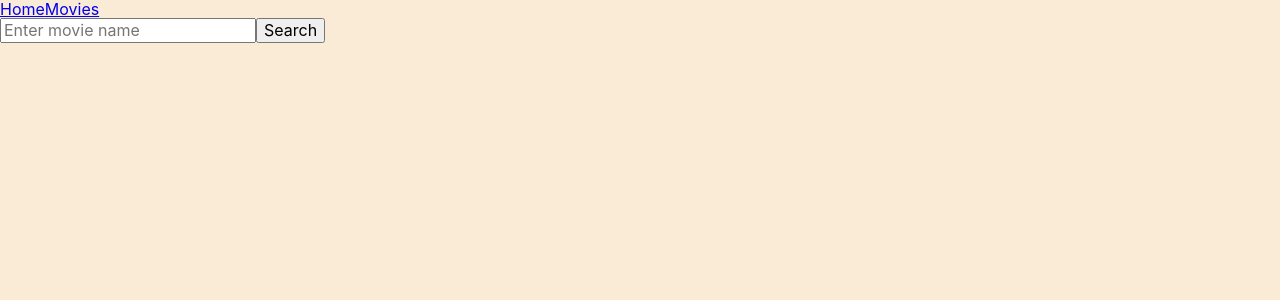
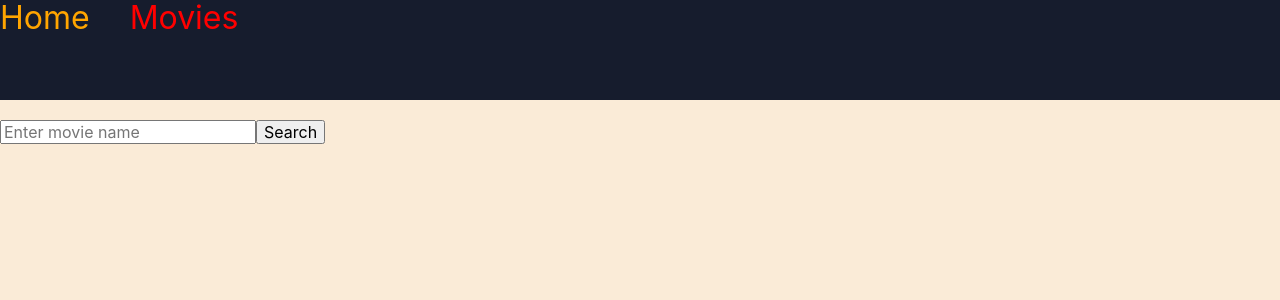
Before and after one commit to Oleggman/goit-react-hw-05-movies, a React (Create React App) app: page /goit-react-hw-05-movies/movies in a window 1280 px wide. Shown: the top 300 px of the page. Built offline with nearby package versions, Linux system fonts and the light colour scheme.

Commit message:
Add starting styles

```diff
--- a/src/components/App.jsx
+++ b/src/components/App.jsx
@@ -2,9 +2,11 @@ import { Routes, Route } from "react-router-dom";
 import HomePage from 'pages/HomePage';
 import MoviesPage from 'pages/MoviesPage';
 import MovieDetailsPage from 'pages/MovieDetailsPage';
-import { SharedLayout } from "./SharedLayout";
+import { SharedLayout } from "./SharedLayout/SharedLayout";
 import { Reviews } from "./Reviews/Reviews";
 import { Creadits } from "./Creadits/Creadits";
+
+
 
 export const App = () => {
   return (
--- a/src/components/GlobalStyle.js
+++ b/src/components/GlobalStyle.js
@@ -20,6 +20,7 @@ export const GlobalStyle = createGlobalStyle`
 
   body {
     margin: 0;
+    padding: 120px 0 0 0;
     font-family: -apple-system, BlinkMacSystemFont, 'Segoe UI', Roboto,
       Oxygen-Sans, Ubuntu, Cantarell, 'Helvetica Neue', sans-serif;
     color: #212121;
@@ -41,8 +42,12 @@ export const GlobalStyle = createGlobalStyle`
 
   ul {
     padding: 0;
+    list-style: none;
   }
 
+  a {
+    text-decoration: none;
+  }
   /* body {
     margin: 0;
     font-family: -apple-system, BlinkMacSystemFont, 'Segoe UI', 'Roboto', 'Oxygen',
--- a/src/components/SharedLayout.jsx
+++ /dev/null
@@ -1,18 +0,0 @@
-import { NavLink, Outlet } from "react-router-dom";
-
-export const SharedLayout = () => {
-  return (
-    <>
-      <header>
-        <nav>
-          <NavLink to="/">Home</NavLink>
-          <NavLink to="/movies">Movies</NavLink>
-        </nav>
-      </header>
-
-      <main>
-        <Outlet />
-      </main>
-    </>
-  );
-}
--- /dev/null
+++ b/src/components/SharedLayout/SharedLayout.jsx
@@ -0,0 +1,19 @@
+import { NavLink, Outlet } from "react-router-dom";
+import { Header, Nav, StyledNavLink } from "./SharedLayout.styled";
+
+export const SharedLayout = () => {
+  return (
+    <>
+      <Header>
+        <Nav>
+          <StyledNavLink to="/">Home</StyledNavLink>
+          <StyledNavLink to="/movies">Movies</StyledNavLink>
+        </Nav>
+      </Header>
+
+      <main>
+        <Outlet />
+      </main>
+    </>
+  );
+}
--- /dev/null
+++ b/src/components/SharedLayout/SharedLayout.styled.js
@@ -0,0 +1,29 @@
+import styled from 'styled-components';
+import { NavLink } from "react-router-dom";
+
+export const Header = styled.header`
+  top: 0;
+  width: 100%;
+  height: 100px;
+  position: fixed;
+  background-color: rgb(22, 28, 45);
+`;
+
+export const Nav = styled.nav`
+  display: flex;
+  gap: 40px;
+`;
+
+export const StyledNavLink = styled(NavLink)`
+  font-size: 32px;
+  color: white;
+  transition: color 200ms;
+
+  &:hover {
+    color: orange;
+  }
+
+  &.active {
+    color: red;
+  }
+`;
--- a/src/components/TrendingMovies/TrendingMovies.jsx
+++ b/src/components/TrendingMovies/TrendingMovies.jsx
@@ -1,11 +1,12 @@
 import { TrendingItem } from "./TrendingItem/TrendingItem";
+import { MoviesUl } from "./TrendingMovies.styled";
 
 export const TrendingMovies = ({movies}) => {
   return (
-    <ul>
+    <MoviesUl>
       {movies.map(item =>
         <li key={item.id}><TrendingItem movie={item} /></li>
       )}
-    </ul>
+    </MoviesUl>
   );
 }
--- a/src/components/TrendingMovies/TrendingMovies.styled.js
+++ b/src/components/TrendingMovies/TrendingMovies.styled.js
@@ -0,0 +1,9 @@
+import styled from 'styled-components';
+
+export const MoviesUl = styled.ul`
+  display: flex;
+  justify-content: center;
+  align-items: center;
+  gap: 15px;
+  flex-wrap: wrap;
+`;
--- a/src/pages/MovieDetailsPage.js
+++ b/src/pages/MovieDetailsPage.js
@@ -20,7 +20,7 @@ const MovieDetailsPage = () => {
 
   return (
     <>
-    <NavLink to={location.state.from}>Back</NavLink>
+    <NavLink to={location.state?.from ?? '/movies'}>Back</NavLink>
     {movie &&
         <>
         <MovieInfo movie={movie} />
```
